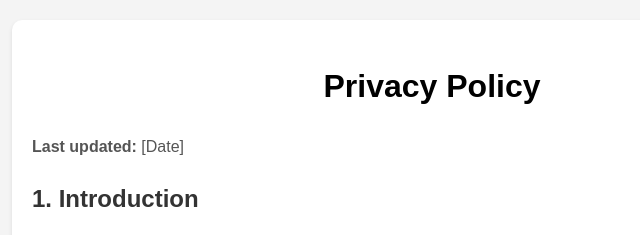
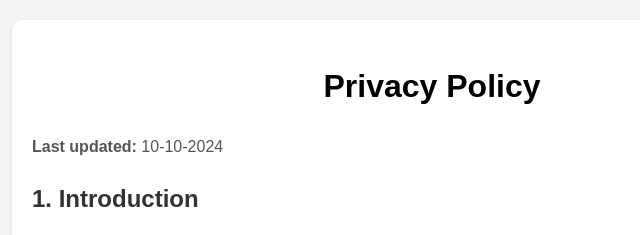
Before and after one commit to GDJitesh/Privacy-Policy, a plain HTML site: page index.html in a window 1280 px wide. Shown: the top 235 px of the page, 208-848 px from the left. Drawn offline with Linux system fonts and the light colour scheme.

Commit message:
Update index.html

```diff
--- a/index.html
+++ b/index.html
@@ -35,7 +35,7 @@
 
 <div class="container">
     <h1>Privacy Policy</h1>
-    <p><strong>Last updated:</strong> [Date]</p>
+    <p><strong>Last updated:</strong> 10-10-2024</p>
 
     <h2>1. Introduction</h2>
     <p>This privacy policy explains how we collect, use, and protect your personal information when you use our app. We prioritize your privacy and ensure compliance with regulations such as the General Data Protection Regulation (GDPR) and the ePrivacy Directive (ePD).</p>
```
